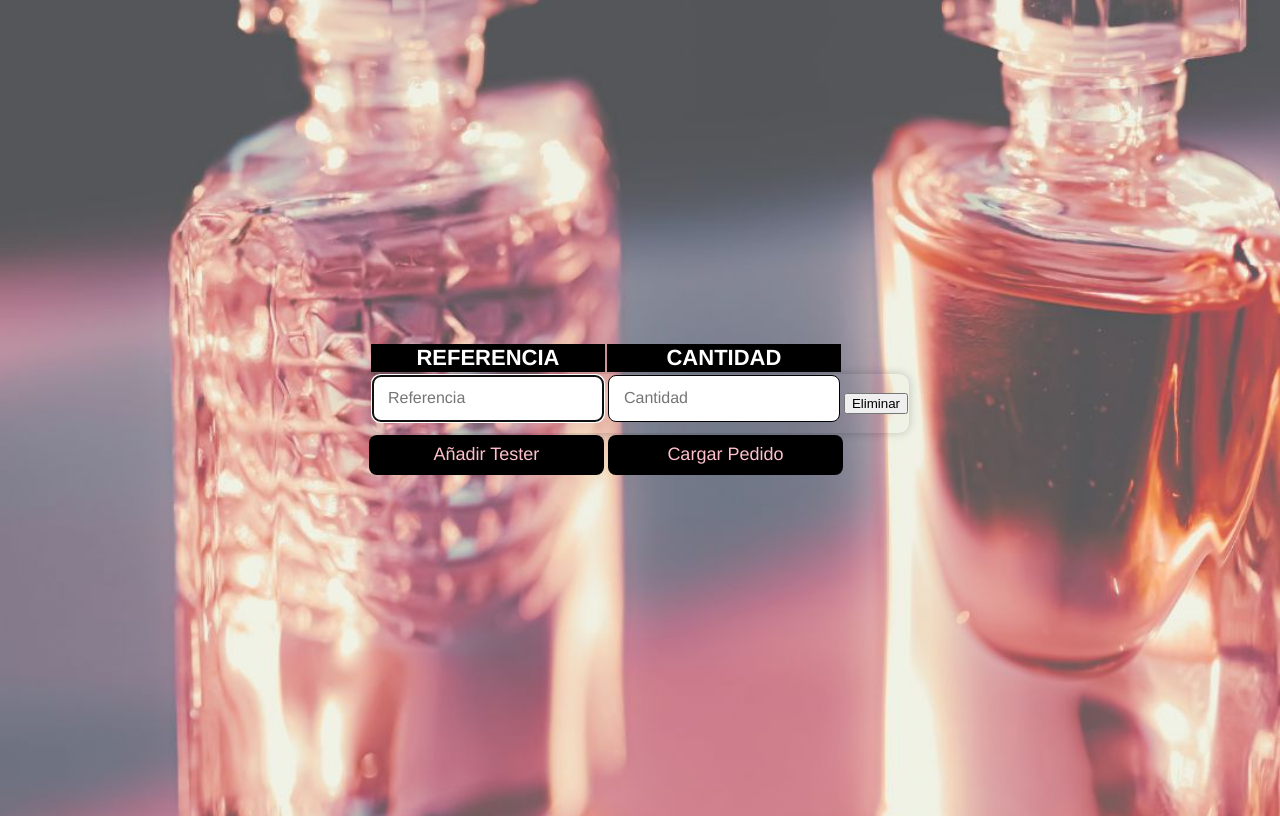
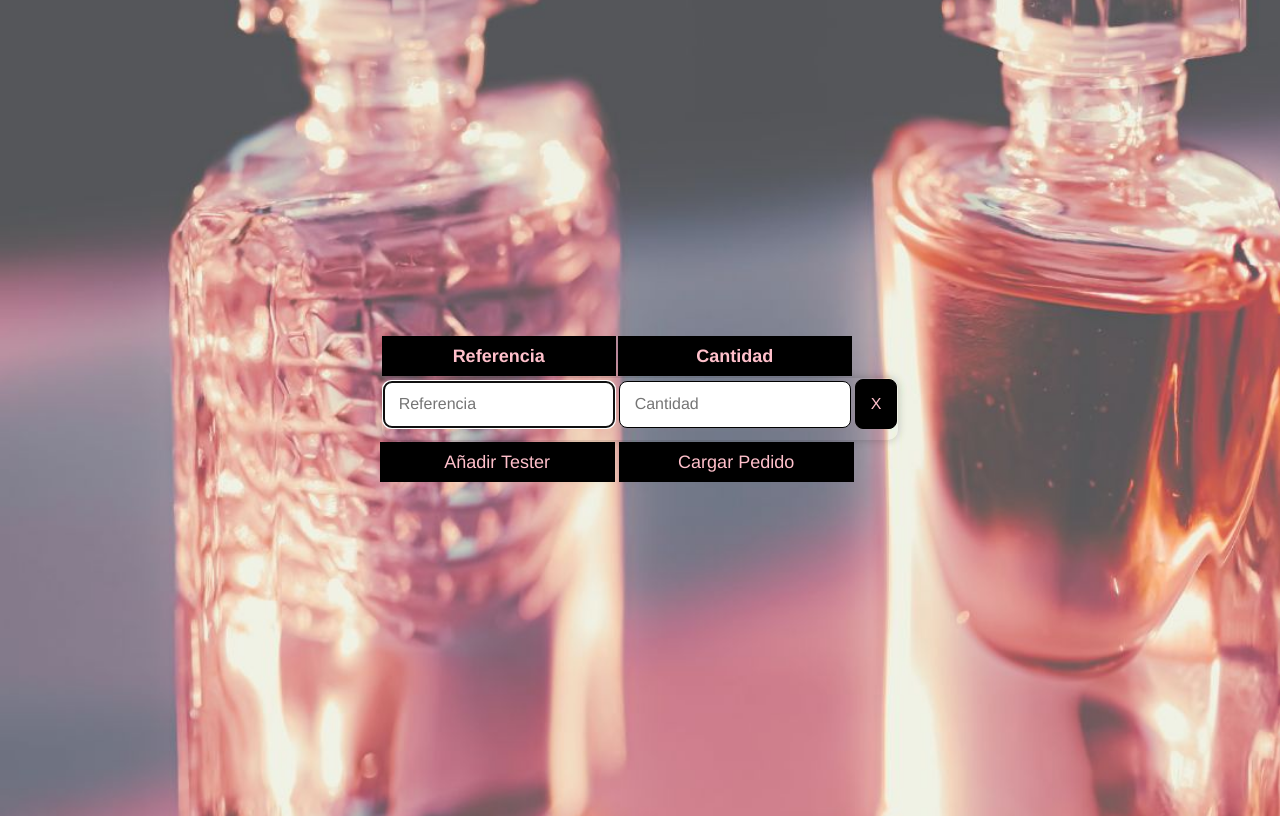
Before and after one commit to Aron2706/A-R-SOLUTIONS, a plain HTML site: page LOGON1.HTML in a window 1280 px wide. Drawn offline with Linux system fonts and the light colour scheme.

Commit message:
Formato del botón eliminar y headers de la tabla

```diff
--- a/ESTLOGON.CSS
+++ b/ESTLOGON.CSS
@@ -31,13 +31,14 @@
 
   /* Estilo para los títulos */
   .HD {
-    text-align: center;
     font-family: 'Franklin Gothic Medium', 'Arial Narrow', Arial, sans-serif;
     background-color: black;
-    color: white;
-    border-radius: 5px;
-    padding: 10px;
-    font-size: 22px;
+    color: pink;
+    width: 235px;
+    height: 40px;
+    font-size: 18px;
+    border: none;
+    border-radius: 8px;
   }
 
   /* Estilo para los botones */
@@ -49,8 +50,21 @@
     height: 40px;
     font-size: 18px;
     border: none;
+    border-radius: 0px;
+
+  }
+
+  .delete-button {
+    font-family: 'Franklin Gothic Medium', 'Arial Narrow', Arial, sans-serif;
+    background-color: black;
+    color: pink;
+    width: auto;
+    height: auto;
+    font-size: 16px;
+    border: 1px solid black;
     border-radius: 8px;
-
+    margin-bottom: 10px;
+    padding: 15px;
   }
 
   .button:hover {
--- a/LOGON1.HTML
+++ b/LOGON1.HTML
@@ -13,8 +13,8 @@
     <table id="dynamicTable">
     <thead>
       <tr class="HD">
-        <th>REFERENCIA</th>
-        <th>CANTIDAD</th>
+        <th>Referencia</th>
+        <th>Cantidad</th>
       </tr>
     </thead>
     <tbody class="FORM">
--- a/basededatos.js
+++ b/basededatos.js
@@ -38,14 +38,13 @@ function addRow() {
     '<input autofocus type="text" placeholder="Referencia" class="name-input input-test required">';
   emailCell.innerHTML =
     '<input type="number" min="0" placeholder="Cantidad" class="email-input input-test required">';
-    deleteCell.innerHTML =
-        '<button class="delete-button">Eliminar</button>';
+  deleteCell.innerHTML = '<button class="delete-button">X</button>';
 
   nameCell.querySelector(".name-input").focus();
 
-  deleteCell.querySelector(".delete-button").onclick = function() {
-     this.parentElement.parentElement.remove();
- };
+  deleteCell.querySelector(".delete-button").onclick = function () {
+    this.parentElement.parentElement.remove();
+  };
 
   rowData.push({ Descripcion: "", Cantidad: "" });
   const buttons = document.querySelectorAll(".button");
```
